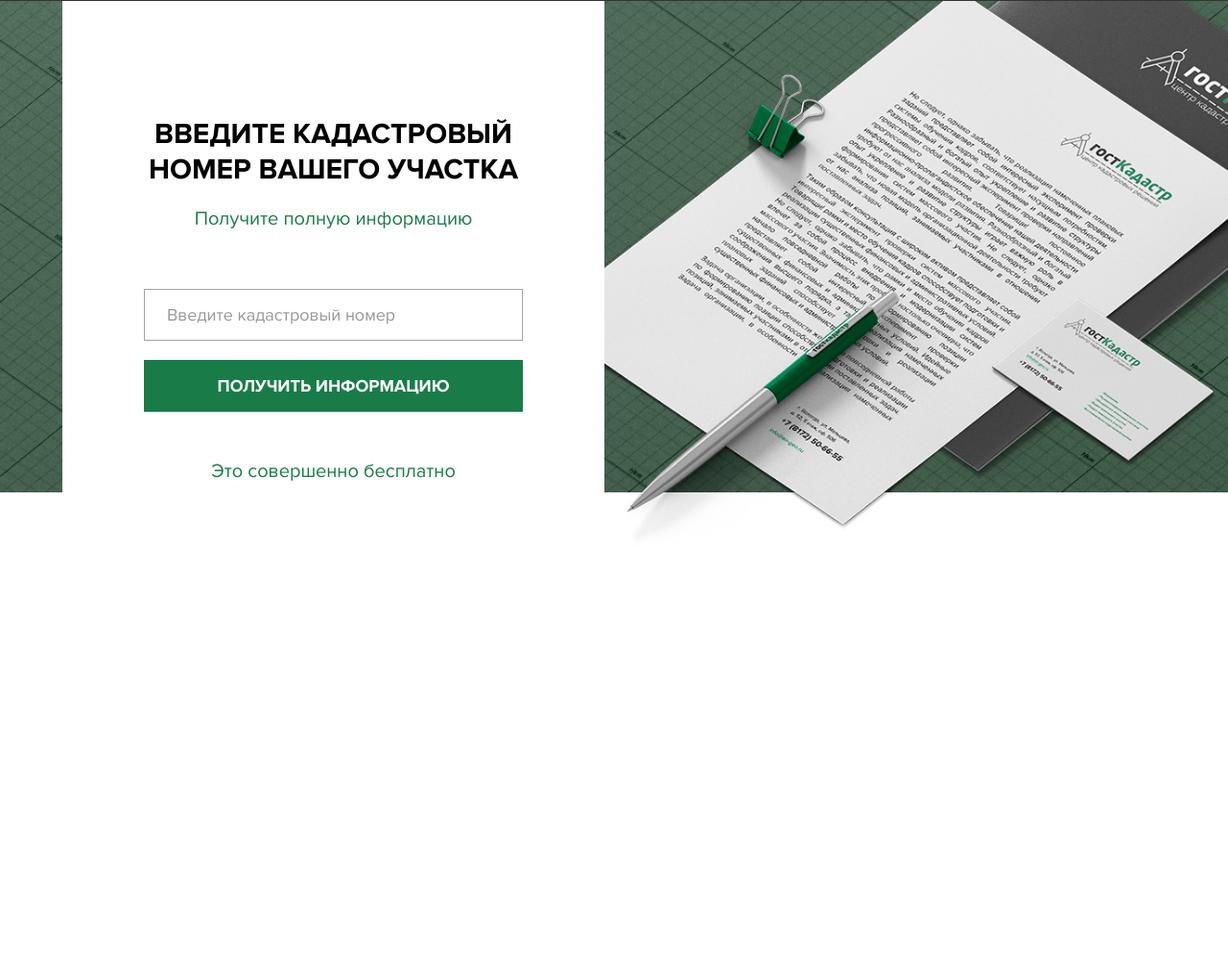
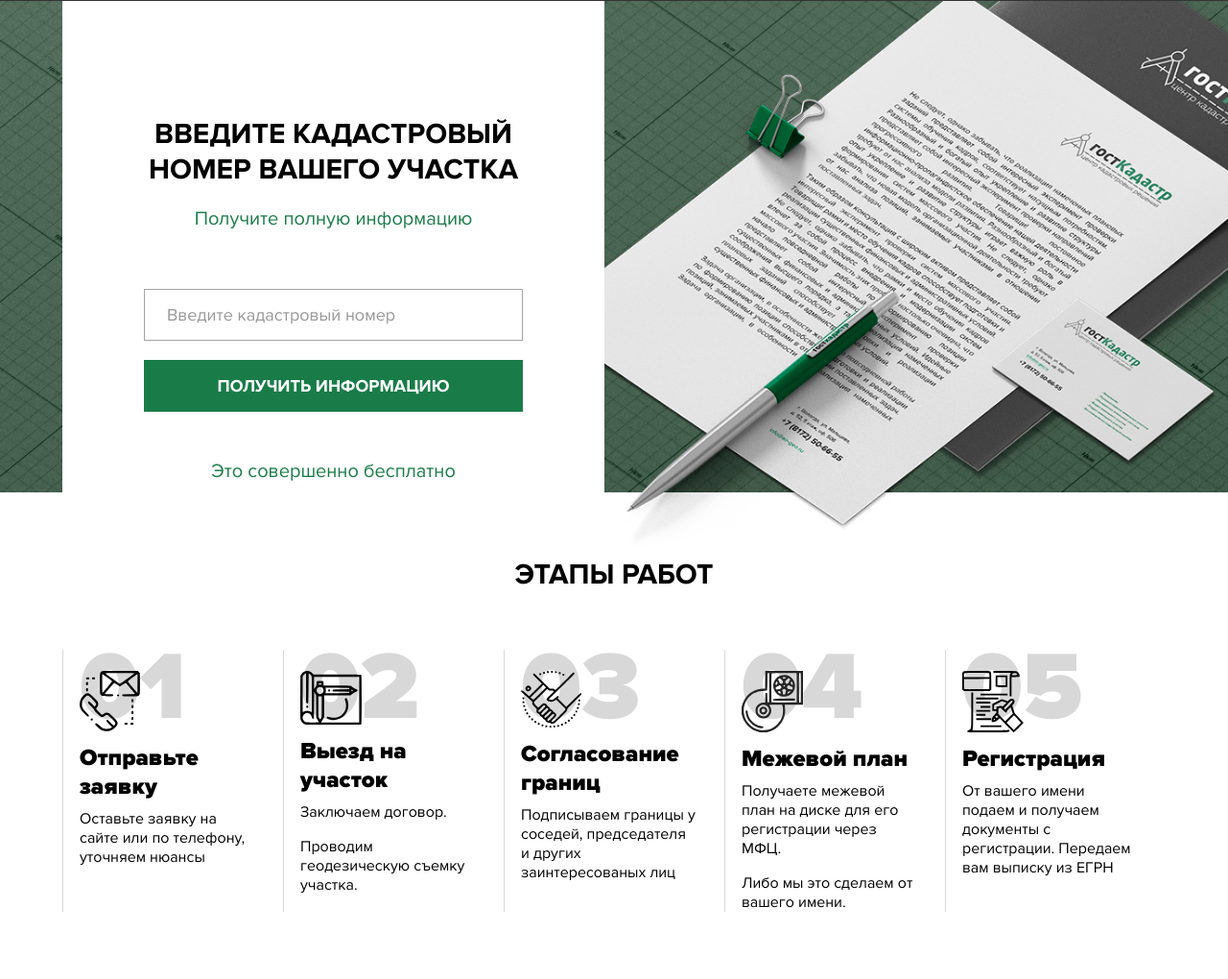
Before and after one commit to AlexKobiliansky/gostKadastr, a website: page app/index.html in a window 1280 px wide. Shown: the part 1550-2570 px from the top of the page at 96% size. Before the commit the page ends 2130 px from the top, so only its background shows below. Drawn offline with Linux system fonts and the light colour scheme.

Commit message:
section stages complete

```diff
--- a/app/index.html
+++ b/app/index.html
@@ -188,7 +188,7 @@
 	</section>
 	<!-- ======= END SECTION CONSULT ======= -->
 
-	<!-- ======= GETINFO ======= -->
+	<!-- ======= SECTION GETINFO ======= -->
 	<section class="s-getinfo" style="background-image: url('img/bg-getinfo.jpg');">
 		<div class="container">
 			<div class="row">
@@ -221,7 +221,81 @@
 			</div>
 		</div>
 	</section>
-	<!-- ======= END GETINFO ======= -->
+	<!-- ======= END SECTION GETINFO ======= -->
+
+	<!-- ======= SECTION STAGES ======= -->
+	<section class="s-stages">
+		<div class="container">
+			<div class="section-title">
+				<h2>Этапы работ</h2>
+			</div>
+			<div class="stages-wrap">
+				<!-- stage-item -->
+				<div class="stage-item">
+					<div class="stage-item-icon">
+						<img src="img/icons/stage-icon-1.svg" alt="alt" class="svg">
+					</div>
+					<div class="stage-item-title">Отправьте заявку</div>
+					<div class="stage-item-desc"><p>Оставьте заявку на сайте или по телефону, уточняем нюансы</p></div>
+				</div>
+				<!-- /stage-item -->
+
+				<!-- stage-item -->
+				<div class="stage-item">
+					<div class="stage-item-icon">
+						<img src="img/icons/stage-icon-2.svg" alt="alt" class="svg">
+					</div>
+					<div class="stage-item-title">Выезд на участок</div>
+					<div class="stage-item-desc">
+						<p>Заключаем договор.</p>
+						<p>Проводим геодезическую съемку участка.</p>
+					</div>
+				</div>
+				<!-- /stage-item -->
+
+				<!-- stage-item -->
+				<div class="stage-item">
+					<div class="stage-item-icon">
+						<img src="img/icons/stage-icon-3.svg" alt="alt" class="svg">
+					</div>
+					<div class="stage-item-title">Согласование границ</div>
+					<div class="stage-item-desc">
+						<p>Подписываем границы у соседей, председателя и других заинтересованых лиц</p>
+					</div>
+				</div>
+				<!-- /stage-item -->
+
+				<!-- stage-item -->
+				<div class="stage-item">
+					<div class="stage-item-icon">
+						<img src="img/icons/stage-icon-4.svg" alt="alt" class="svg">
+					</div>
+					<div class="stage-item-title">Межевой план</div>
+					<div class="stage-item-desc">
+						<p>Получаете межевой план на диске для его регистрации через МФЦ.</p>
+						<p>Либо мы это сделаем от вашего имени.</p>
+					</div>
+				</div>
+				<!-- /stage-item -->
+
+				<!-- stage-item -->
+				<div class="stage-item">
+					<div class="stage-item-icon">
+						<img src="img/icons/stage-icon-5.svg" alt="alt" class="svg">
+					</div>
+					<div class="stage-item-title">Регистрация</div>
+					<div class="stage-item-desc">
+						<p>От вашего имени подаем и получаем документы с регистрации. Передаем вам выписку из ЕГРН</p>
+					</div>
+				</div>
+				<!-- /stage-item -->
+
+
+			</div>
+		</div>
+	</section>
+	<!-- ======= END SECTION STAGES ======= -->
+
 
 </div>
 
--- a/app/sass/base/_media.sass
+++ b/app/sass/base/_media.sass
@@ -5,6 +5,12 @@
 
 // ≥1200px
 +media-breakpoint-down(lg)
+
+  .stage-item
+    &-title
+      font-size: 20px
+    &-desc
+      font-size: 14px
 
   .consult-form
     label
@@ -34,6 +40,14 @@
 
 // ≥992px
 +media-breakpoint-down(md)
+
+  .stages-wrap
+    flex-wrap: wrap
+    justify-content: space-around
+
+  .stage-item
+    width: 33%
+    margin-bottom: 40px
 
   .getinfo-form
     padding-left: 30px
@@ -73,6 +87,9 @@
 // ≥768px
 +media-breakpoint-down(sm)
 
+  .stage-item
+    width: 50%
+
   .getinfo-form
     padding-top: 40px
     padding-bottom: 40px
@@ -91,6 +108,11 @@
 
 // ≥480px
 +media-breakpoint-down(xs)
+
+  .stage-item
+    width: 100%
+    &:last-child
+      margin-bottom: 0
 
   .getinfo-form
     padding-left: 15px
--- /dev/null
+++ b/app/sass/layout/_s-stages.sass
@@ -0,0 +1,35 @@
+.s-stages
+  counter-reset: stage-item
+  padding-bottom: 70px
+  .section-title
+    text-align: center
+
+.stages-wrap
+  margin-top: 60px
+  display: flex
+
+.stage-item
+  width: 20%
+  position: relative
+  padding: 22px 30px 0 17px
+  border-left: 1px solid #d8d8d8
+  p:last-child
+    margin-bottom: 0
+  &:before
+    counter-increment: stage-item
+    content: '0'counter(stage-item)
+    position: absolute
+    left: 17px
+    top: -22px
+    font-weight: 900
+    font-size: 100px
+    color: #d8d8d8
+    z-index: 0
+  &-icon
+    position: relative
+    z-index: 1
+    margin-bottom: 8px
+  &-title
+    font-weight: 900
+    font-size: 24px
+    margin-bottom: 8px
--- a/app/sass/main.sass
+++ b/app/sass/main.sass
@@ -8,6 +8,7 @@
 @import layout/header
 @import layout/s-consult
 @import layout/s-getinfo
+@import layout/s-stages
 @import layout/footer
 
 
```
Also changed, not shown: app/css/main.min.css, app/img/icons/stage-icon-1.svg (added), app/img/icons/stage-icon-2.svg (added), app/img/icons/stage-icon-3.svg (added), app/img/icons/stage-icon-4.svg (added), app/img/icons/stage-icon-5.svg (added).
